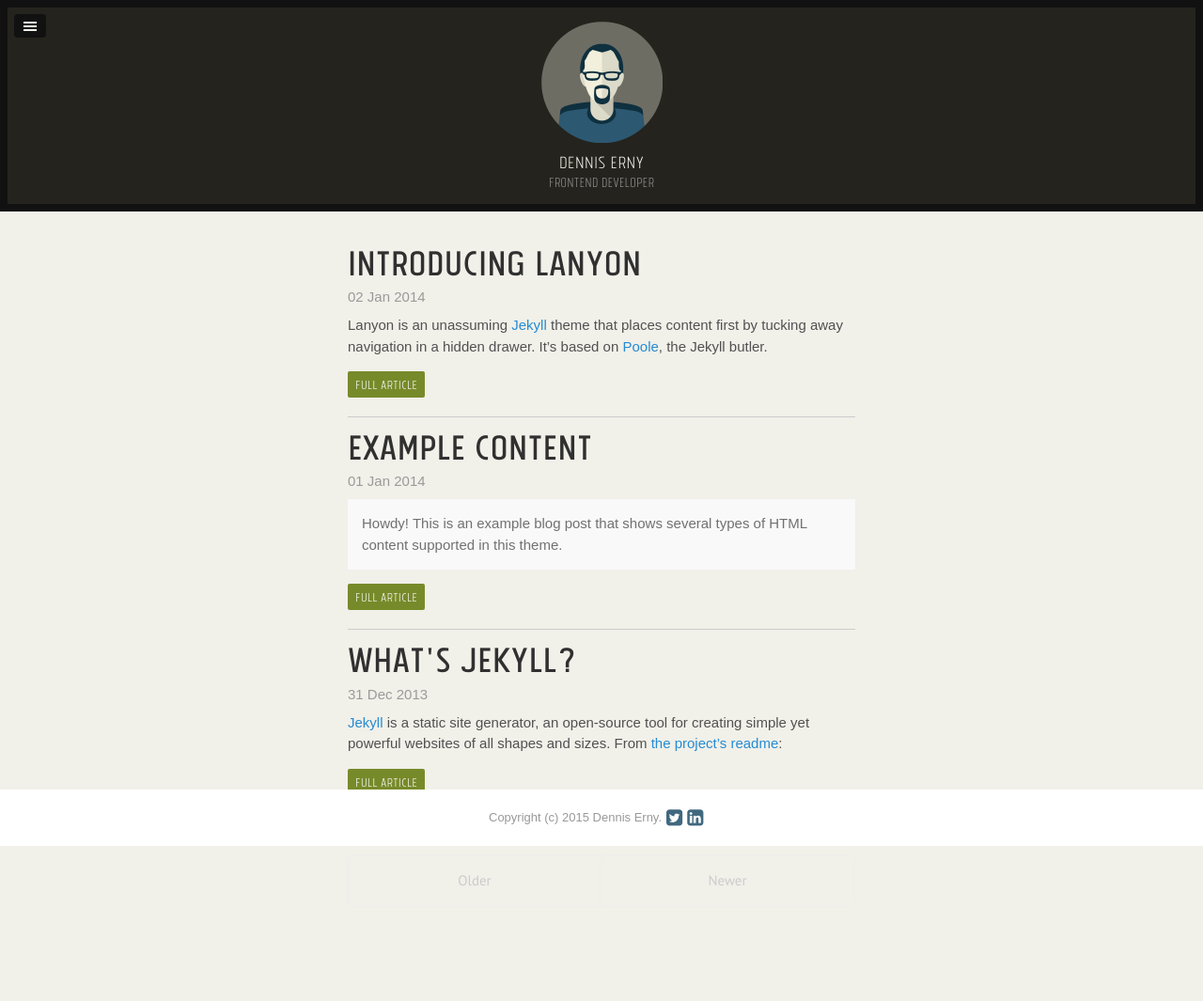
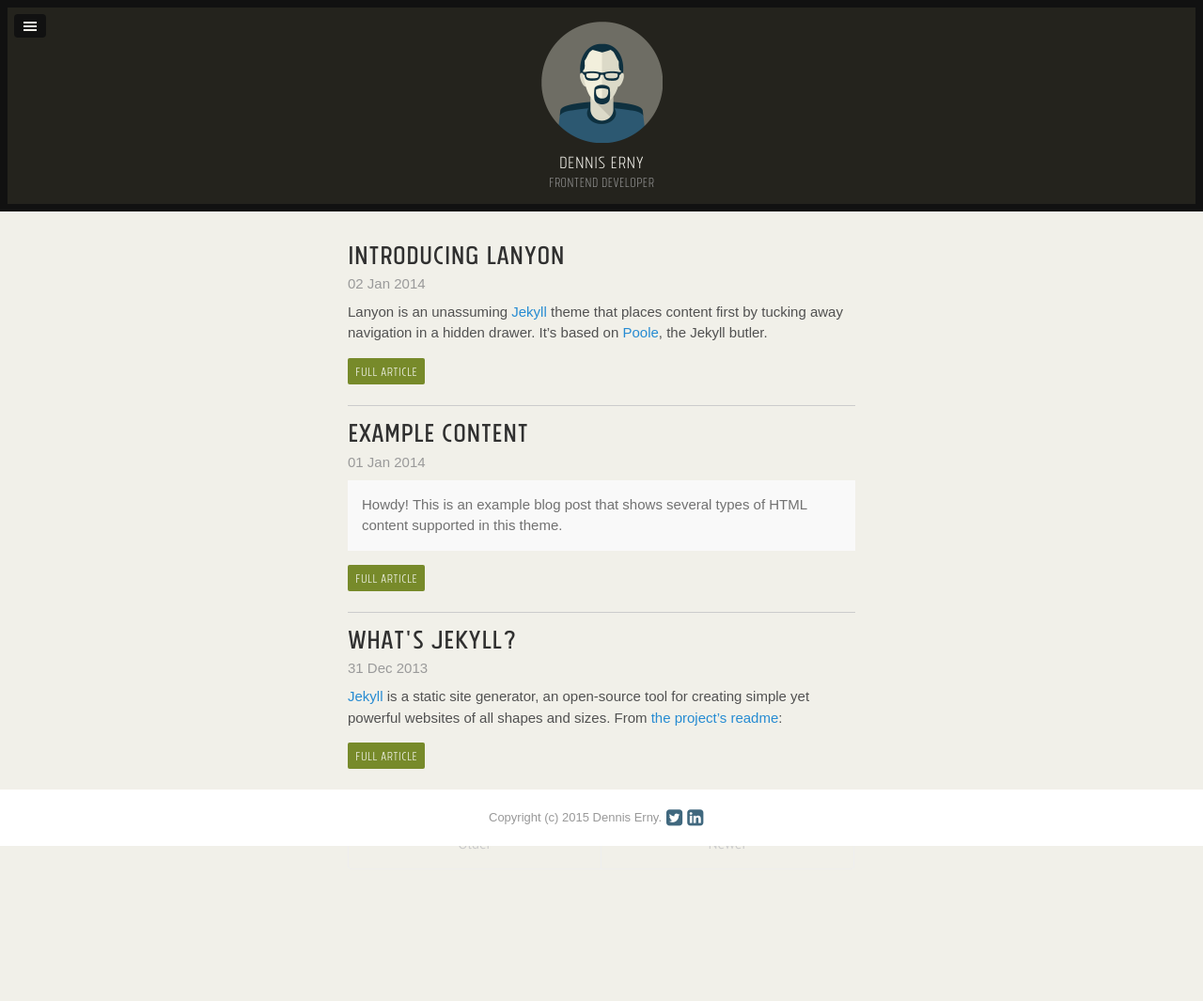
Before and after one commit to derny/derny.github.io, a Jekyll site: the page built from index.html, in a window 1280 px wide. Shown: the whole page at 94% size. Built offline with Jekyll 4.4.1, drawn with Linux system fonts in a browser that asks for light colours; some web fonts are replaced; Markdown is read by kramdown in place of the engine named in the settings; the list of posts is cut into pages by our own code; after the commit the page ends 1025 px from its top, so only the background shows below that.

Commit message:
Scaling down heading sizes a bit

```diff
--- a/404.html
+++ b/404.html
@@ -5,6 +5,6 @@
 ---
 
 <div class="page">
-  <h1 class="page-title">404: Page not found</h1>
+  <h2 class="page-title">404: Page not found</h2>
   <p class="lead">Sorry, we've misplaced that URL or it's pointing to something that doesn't exist. <a href="{{ site.baseurl }}">Head back home</a> to try finding it again.</p>
 </div>
--- a/_layouts/page.html
+++ b/_layouts/page.html
@@ -3,6 +3,6 @@
 ---
 
 <div class="page">
-  <h1 class="page-title">{{ page.title }}</h1>
+  <h2 class="page-title">{{ page.title }}</h2>
   {{ content }}
 </div>
--- a/_layouts/post.html
+++ b/_layouts/post.html
@@ -3,13 +3,13 @@
 ---
 
 <div class="post">
-  <h1 class="post-title">{{ page.title }}</h1>
+  <h2 class="post-title">{{ page.title }}</h2>
   <span class="post-date">{{ page.date | date_to_string }}</span>
   {{ content }}
 </div>
 
 <div class="related">
-  <h1>Related Posts</h1>
+  <h2>Related Posts</h2>
   <ul class="related-posts">
     {% for post in site.related_posts limit:3 %}
       <li>
--- a/index.html
+++ b/index.html
@@ -6,11 +6,11 @@
 <div class="posts">
   {% for post in paginator.posts %}
   <div class="post">
-    <h1 class="post-title">
+    <h2 class="post-title">
       <a href="{{ post.url }}">
         {{ post.title }}
       </a>
-    </h1>
+    </h2>
 
     <span class="post-date">{{ post.date | date_to_string }}</span>
 
--- a/public/css/lanyon.css
+++ b/public/css/lanyon.css
@@ -67,7 +67,7 @@
 
 h3 {
   font-family: TolyerBookno2;
-  font-size: 34px;
+  font-size: 27px;
 }
 
 h4 {
@@ -430,7 +430,7 @@
 
 .page,
 .post {
-  padding-bottom: 1.3em;
+  padding-bottom: 1.5em;
   margin-bottom: 0;
 }
 
@@ -447,7 +447,7 @@
 
 .page-title,
 .post-title {
-  margin-top: 0;
+  margin-top: 5px;
 }
 
 /* Meta data line below post title */
@@ -526,7 +526,7 @@
 
 @media (min-width: 30em) {
   .pagination {
-    margin: 3rem 0;
+    margin: 2rem 0;
   }
 
   .pagination-item {
```
